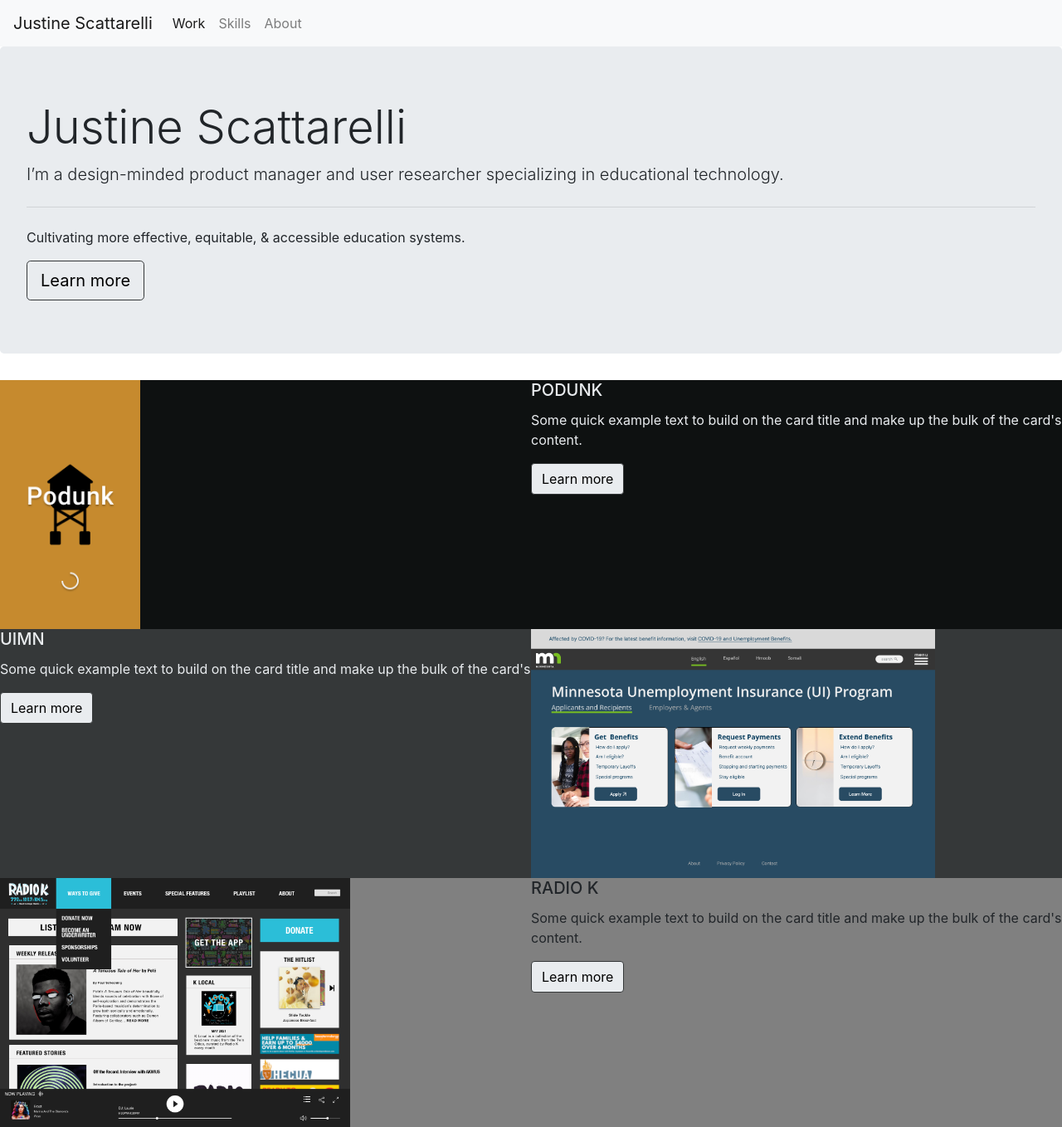
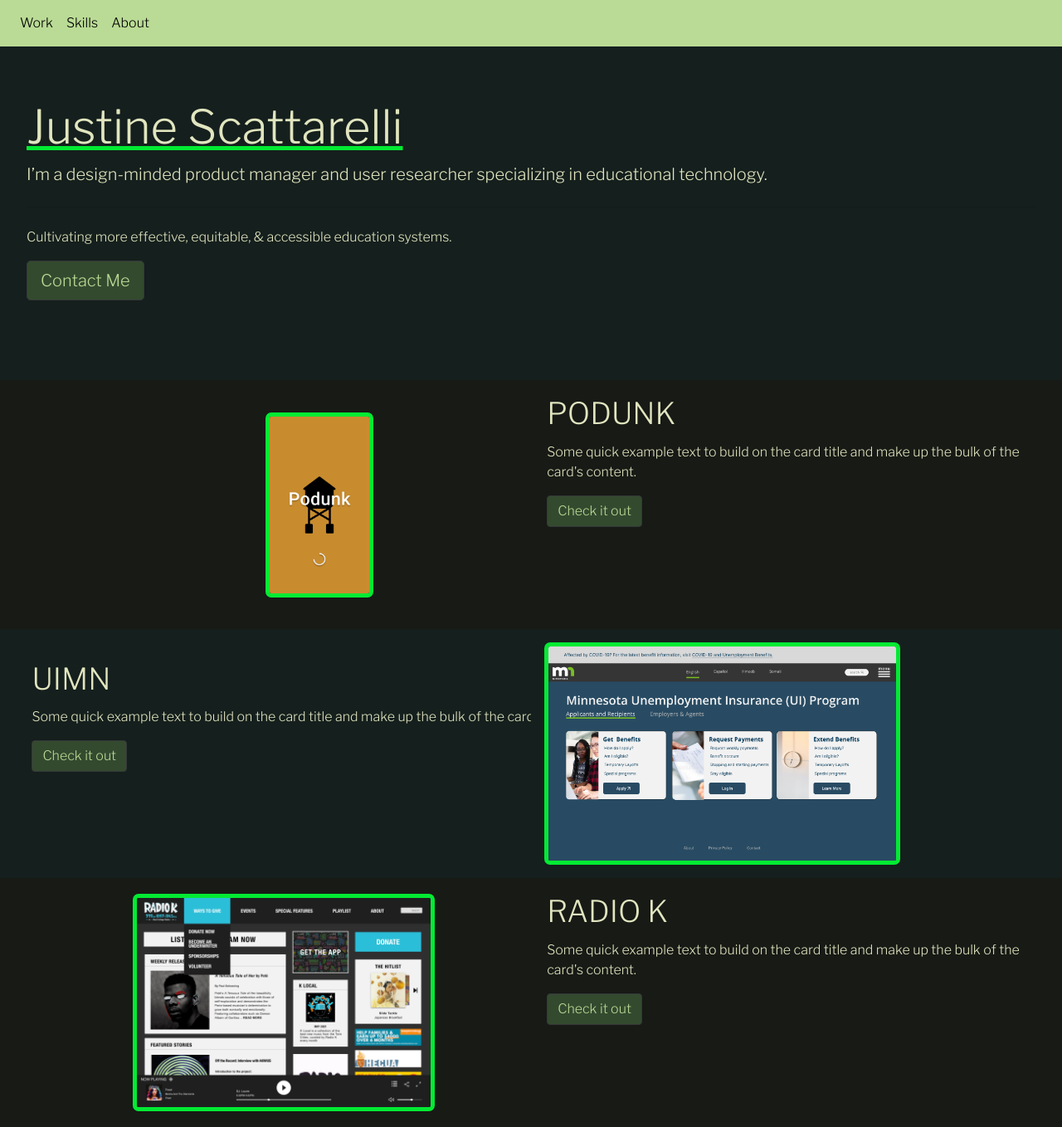
Before and after one commit to jscattarelli/UX_UI_HOMEWORK_18, a plain HTML site: page index.html in a window 1280 px wide. Shown: the whole page at 83% size. Drawn offline with nearby package versions, Linux system fonts and the light colour scheme.

Commit message:
Updated colors and styles and modal and other stuff

```diff
--- /dev/null
+++ b/app.js
@@ -0,0 +1,3 @@
+$ ("#contactME").click(function(){
+
+})
--- a/assets/styles/style.css
+++ b/assets/styles/style.css
@@ -1,19 +1,61 @@
-img {
+body {
+    font-family: 'Libre Franklin', sans-serif;
+    background-color: #151F1Dff;
+    color: #E1E5BFff;
+}
+
+.navbar {
+    background-color: #BADB95ff !important;
+}
+
+.nav-link {
+    color: black !important;
+}
+    img {
     max-width: 100%;
     max-height: 100%;
+    border-radius: 7px;
+    border-color: #03EA33 !important;
+    border-width: 5px;
+    border-style: solid;
 }
 
 .card-title {
     text-transform: uppercase;
+    font-size: 36px;
 }
 
 .btn-primary {
-    background-color: #e9ecef;
+    background-color: #344A2Fff;;
     border-color:#353839;
-    color: black;
+    color: #BADB95ff;
 }
 
+.jumbotron {
+    background-color: #151F1Dff;
+    color: #E1E5BFff;
+    ;
+}
 
+.modal-content {
+    background-color: #233831ff !important;
+}
+
+button:hover {
+    background-color: #03EA33 !important;
+    color: #171A15ff !important;
+}
+
+.btn:hover {
+    background-color: #03EA33 !important;
+    color: #171A15ff !important;
+    font-weight: 900;
+}
+
+.display-4 {
+    text-decoration: underline;
+    text-decoration-color: #03EA33;
+}
 /* GRID */
 .gridContainer {
     display: grid;
@@ -23,12 +65,12 @@ img {
 }
 
 #podunkImg {
+    padding-left: 25%;
     grid-column-start: 1;
     grid-column-end: span col6-start;
     grid-row-start: 1;
     grid-row-end: span 1;
-    color: #e9ecef;
-    background-color: #0e1111;
+    background-color: #171A15ff;
 }
 
 #podunkBody {
@@ -36,16 +78,14 @@ img {
     grid-column-end: span col12-start;
     grid-row-start: 1;
     grid-row-end: 1;
-    color: #e9ecef;
-    background-color: #0e1111;
+    background-color: #171A15ff;
 }
 
 #uimnImg {
     grid-column-start: 7;
     grid-column-end: 12;
     grid-row-start: 2;
-    background-color: #353839;
-    color: #e9ecef;
+    background-color: #151F1Dff;
 }
 
 #uimnBody {
@@ -53,8 +93,7 @@ img {
     grid-column-end: span col6-start;
     grid-row-start: 2;
     grid-row-end: 2;
-    background-color: #353839;
-    color: #e9ecef;
+    background-color: #151F1Dff;
 }
 
 #radiokImg {
@@ -62,7 +101,8 @@ img {
     grid-column-end: span 6;
     grid-row-start: 3;
     grid-row-end: 3;
-    background-color: gray;
+    background-color: #171A15ff;
+    padding-left: 25%;
 }
 
 #radiokBody {
@@ -70,5 +110,11 @@ img {
     grid-column-end: span col12-start;
     grid-row-start: 3;
     grid-row-end: 3;
-    background-color: gray;
+    background-color: #171A15ff;
 }
+
+
+.caseContainer {
+    padding: 3%;
+
+}
--- a/index.html
+++ b/index.html
@@ -4,12 +4,19 @@
       <head>
         <title>Justine Scattarelli portfolio</title>
         <!-- Bootstrap CSS -->
+        <script src="https://code.jquery.com/jquery-3.3.1.slim.min.js" integrity="sha384-q8i/X+965DzO0rT7abK41JStQIAqVgRVzpbzo5smXKp4YfRvH+8abtTE1Pi6jizo" crossorigin="anonymous"></script>
+        <script src="https://cdnjs.cloudflare.com/ajax/libs/popper.js/1.14.7/umd/popper.min.js" integrity="sha384-UO2eT0CpHqdSJQ6hJty5KVphtPhzWj9WO1clHTMGa3JDZwrnQq4sF86dIHNDz0W1" crossorigin="anonymous"></script>
+        <script src="https://stackpath.bootstrapcdn.com/bootstrap/4.3.1/js/bootstrap.min.js" integrity="sha384-JjSmVgyd0p3pXB1rRibZUAYoIIy6OrQ6VrjIEaFf/nJGzIxFDsf4x0xIM+B07jRM" crossorigin="anonymous"></script>
+        <script src="https://ajax.googleapis.com/ajax/libs/jquery/3.5.1/jquery.min.js"></script>
         <link rel="stylesheet" href="https://stackpath.bootstrapcdn.com/bootstrap/4.3.1/css/bootstrap.min.css" integrity="sha384-ggOyR0iXCbMQv3Xipma34MD+dH/1fQ784/j6cY/iJTQUOhcWr7x9JvoRxT2MZw1T" crossorigin="anonymous">
         <link rel="stylesheet" href="assets/styles/style.css">
+        <link rel="preconnect" href="https://fonts.googleapis.com">
+        <link rel="preconnect" href="https://fonts.gstatic.com" crossorigin>
+        <link href="https://fonts.googleapis.com/css2?family=Libre+Franklin:wght@300&display=swap" rel="stylesheet">
        </head>
 <body>
   <nav class="navbar navbar-expand-lg navbar-light bg-light">
-            <a class="navbar-brand" href="#">Justine Scattarelli</a>
+    <!--<a class="navbar-brand" href="#">Justine Scattarelli</a>-->
     <button class="navbar-toggler" type="button" data-toggle="collapse" data-target="#navbarSupportedContent" aria-controls="navbarSupportedContent" aria-expanded="false" aria-label="Toggle navigation">
        <span class="navbar-toggler-icon"></span>
     </button>
@@ -32,32 +39,60 @@
         <p class="lead">I’m a design-minded product manager and user researcher specializing in educational technology. </p>
           <hr class="my-4">
            <p>Cultivating more effective, equitable, & accessible education systems.</p>
-            <a class="btn btn-primary btn-lg" href="#" role="button">Learn more</a>
+            <button type="button" class="btn btn-primary btn-lg" data-toggle="modal" data-target="#exampleModal" data-whatever="@mdo">Contact Me</button>
+<div class="modal fade" id="exampleModal" tabindex="-1" role="dialog" aria-labelledby="exampleModalLabel" aria-hidden="true">
+  <div class="modal-dialog" role="document">
+    <div class="modal-content">
+      <div class="modal-header">
+        <h5 class="modal-title" id="exampleModalLabel">New message</h5>
+        <button type="button" class="close" data-dismiss="modal" aria-label="Close">
+          <span aria-hidden="true">&times;</span>
+        </button>
+      </div>
+      <div class="modal-body">
+        <form>
+          <div class="form-group">
+            <label for="recipient-name" class="col-form-label">Recipient:</label>
+            <input type="text" class="form-control" id="recipient-name">
+          </div>
+          <div class="form-group">
+            <label for="message-text" class="col-form-label">Message:</label>
+            <textarea class="form-control" id="message-text"></textarea>
+          </div>
+        </form>
+      </div>
+      <div class="modal-footer">
+        <button type="button" class="btn btn-secondary" data-dismiss="modal">Close</button>
+        <button type="button" class="btn btn-primary">Send message</button>
+      </div>
+    </div>
+  </div>
+</div>
           </div>
           <div class="gridContainer">
-            <div id="podunkImg">
+            <div class="caseContainer" id="podunkImg">
               <img src="./assets/images/Android - splash.png" alt="Water tower illustration with loading icon on yellow background">
             </div>
-            <div id="podunkBody">
+            <div class="caseContainer" id="podunkBody">
               <h5 class="card-title">Podunk</h5>
               <p class="card-text">Some quick example text to build on the card title and make up the bulk of the card's content.</p>
-              <a href="#" class="btn btn-primary">Learn more</a>
+              <a href="#" class="btn btn-primary">Check it out</a>
             </div>
-            <div id="uimnBody">
+            <div class="caseContainer" id="uimnBody">
               <h5 class="card-title">UIMN</h5>
               <p class="card-text">Some quick example text to build on the card title and make up the bulk of the card's content.</p>
-              <a href="#" class="btn btn-primary">Learn more</a>
+              <a href="#" class="btn btn-primary">Check it out</a>
             </div>
-            <div id="uimnImg">
+            <div class="caseContainer" id="uimnImg">
               <img src="./assets/images/MacBook Pro - 43.png" alt="...">
             </div>
-            <div id="radiokImg">
+            <div class="caseContainer" id="radiokImg">
               <img src="./assets/images/Streaming home page Ways to Give Hover.png" alt="...">
             </div>
-            <div id="radiokBody">
+            <div class="caseContainer" id="radiokBody">
               <h5 class="card-title">Radio K</h5>
               <p class="card-text">Some quick example text to build on the card title and make up the bulk of the card's content.</p>
-              <a href="#" class="btn btn-primary">Learn more</a>
+              <a href="#" class="btn btn-primary">Check it out</a>
             </div>
 
           </div>
```
Also changed, not shown: assets/Gowun_Dodum/OFL.txt (added), 3 other files. Lines whose indentation alone changed are shown as unchanged.
